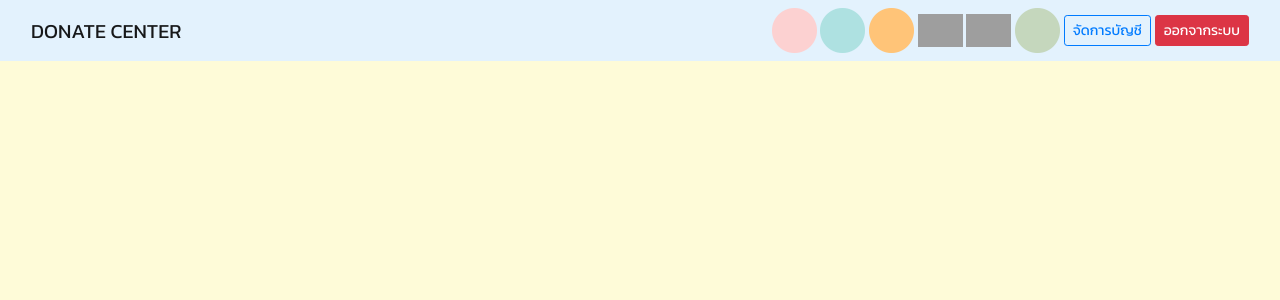
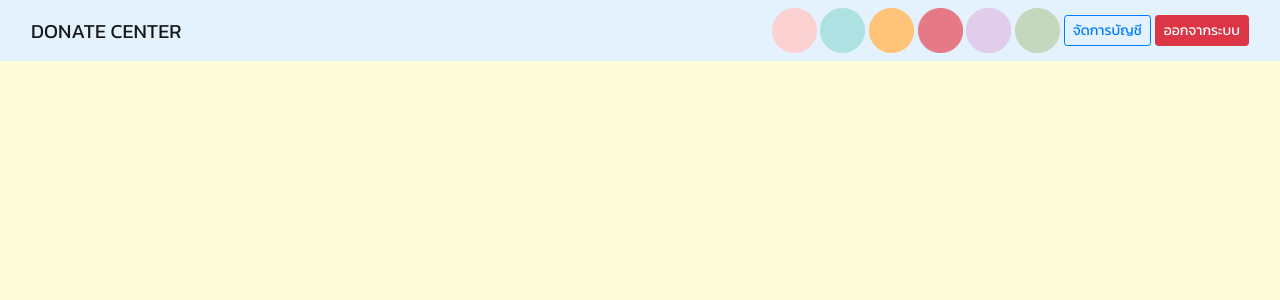
Before and after one commit to organpcysd/Project_Script_G09, a PHP site: page /navbar_user.php in a window 1280 px wide. Shown: the top 300 px of the page. Run offline with PHP 8.4, Linux system fonts and the light colour scheme; grey boxes are pictures that could not be loaded.

Commit message:
Update navbar_user.php

```diff
--- a/navbar_user.php
+++ b/navbar_user.php
@@ -8,12 +8,12 @@
           </a>
          <!-- Navbar Login,Register -->
           <div>
-            <img src="./images/avatar/avatar1.png" id="ava1" width="45" onclick="changeImg(1)">
-            <img src="./images/avatar/avatar2.png" id="ava2" width="45" onclick="changeImg(2)">
-            <img src="./images/avatar/avatar3.png" id="ava3" width="45" onclick="changeImg(3)">
-            <img src="./images/avatar/avatar4.png" id="ava4" width="45" onclick="changeImg(4)">
-            <img src="./images/avatar/avatar5.png" id="ava5" width="45" onclick="changeImg(5)">
-            <img src="./images/avatar/avatar6.png" id="ava6" width="45" onclick="changeImg(6)">
+            <img src="./images/avatar/1.png" id="ava1" width="45" onclick="changeImg(1)">
+            <img src="./images/avatar/2.png" id="ava2" width="45" onclick="changeImg(2)">
+            <img src="./images/avatar/3.png" id="ava3" width="45" onclick="changeImg(3)">
+            <img src="./images/avatar/4.png" id="ava4" width="45" onclick="changeImg(4)">
+            <img src="./images/avatar/5.png" id="ava5" width="45" onclick="changeImg(5)">
+            <img src="./images/avatar/6.png" id="ava6" width="45" onclick="changeImg(6)">
             <a href="edit_profile.php" class="btn btn-outline-primary btn-sm">จัดการบัญชี</a>
             <a href="logout.php" class="btn btn-danger btn-sm">ออกจากระบบ</a>
           </div>
@@ -34,7 +34,7 @@
                 });
 
                 $("#ava4").click(function(){
-                   $("body").css("backgroundColor","#8ac6d1");
+                   $("body").css("backgroundColor","#e57986");
                 });
 
                 $("#ava5").click(function(){
```
